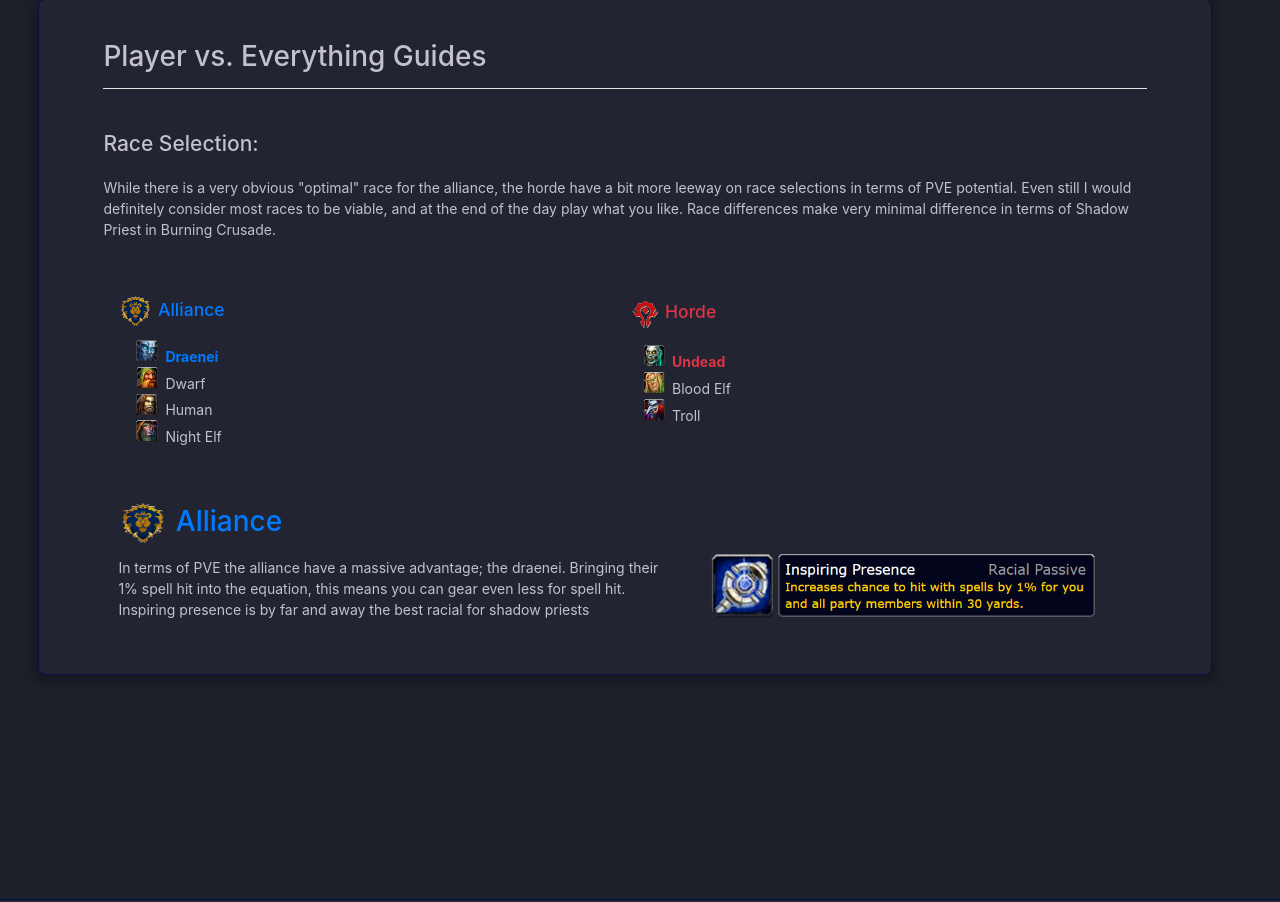
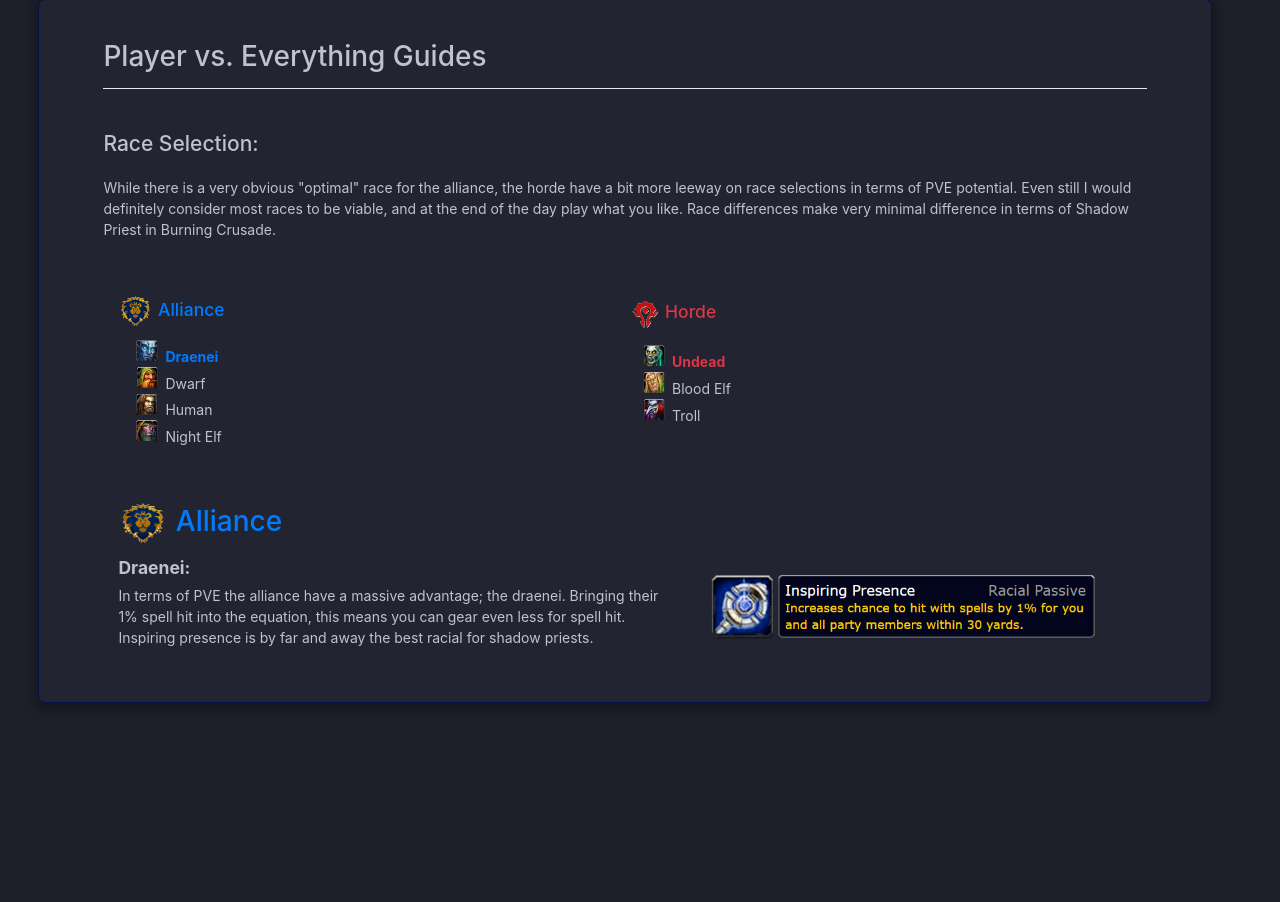
Before and after one commit to codyhinz/intoTheVoid, a PHP site: page /pveguide.php in a window 1280 px wide. Shown: the part 125-1027 px from the top of the page. Run offline with PHP 8.4, Linux system fonts and the light colour scheme.

Commit message:
Final commit for the night

```diff
--- a/pveguide.php
+++ b/pveguide.php
@@ -43,12 +43,13 @@
         <div class="mt-5"><h2 class="text-primary"><img src="./view/images/alliance.png" width="50" height="40">&nbsp;Alliance</h2></div>
     </div>
     <div class="row col-12">
-        <div class="col-xl-7 col-lg-7 col-md-7 mt-2">
+        <div class="col-xl-7 col-lg-7 col-md-12 mt-2">
+            <h5 class="font-weight-bold">Draenei:</h5>
             <p>In terms of PVE the alliance have a massive advantage; the draenei.
                 Bringing their 1% spell hit into the equation, this means you can gear even less for spell hit.
-                Inspiring presence is by far and away the best racial for shadow priests</p>
+                Inspiring presence is by far and away the best racial for shadow priests.</p>
         </div>
-        <div class="col-xl-5 col-lg-5 col-md-5">
+        <div class="col-xl-5 col-lg-5 col-md-12 mt-4">
             <img src="./view/images/inspiringpresence.png" class="img-fluid">
         </div>
     </div>
```
